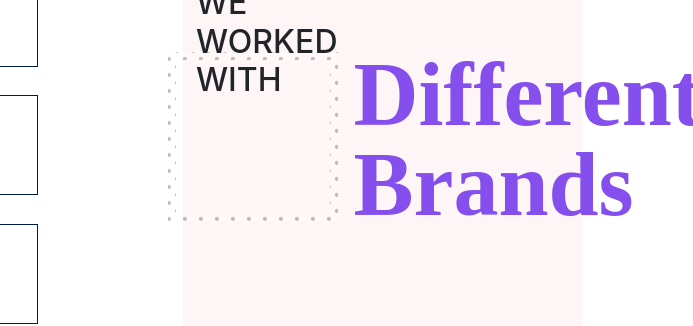
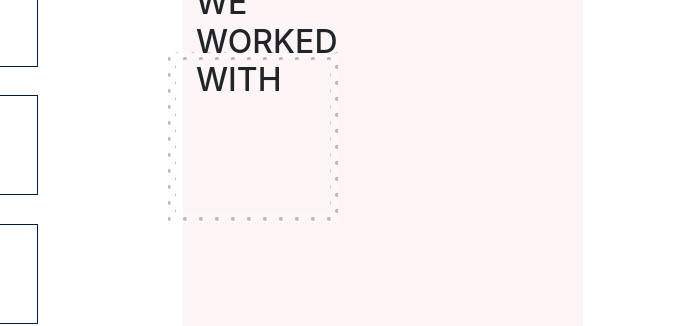
Before and after one commit to itskevinpaul/quest-studio, a plain HTML site: page index.html in a window 1280 px wide. Shown: the part 1634-1960 px from the top of the page, 587-1280 px from the left. Drawn offline with Linux system fonts and the light colour scheme.

Commit message:
Update index.html

```diff
--- a/index.html
+++ b/index.html
@@ -199,7 +199,7 @@
                                     <span>WORKED</span>
                                     <span>WITH</span>
                                 </h2>
-                                <h2 class="p-3 years">Different Brands</h2>
+
 
                             </div>
                             <div class="bg-panel">
```
